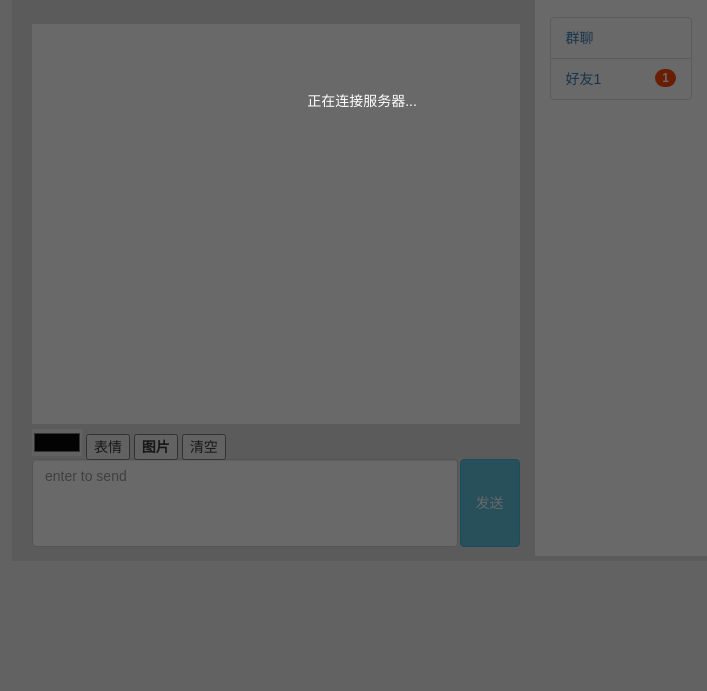
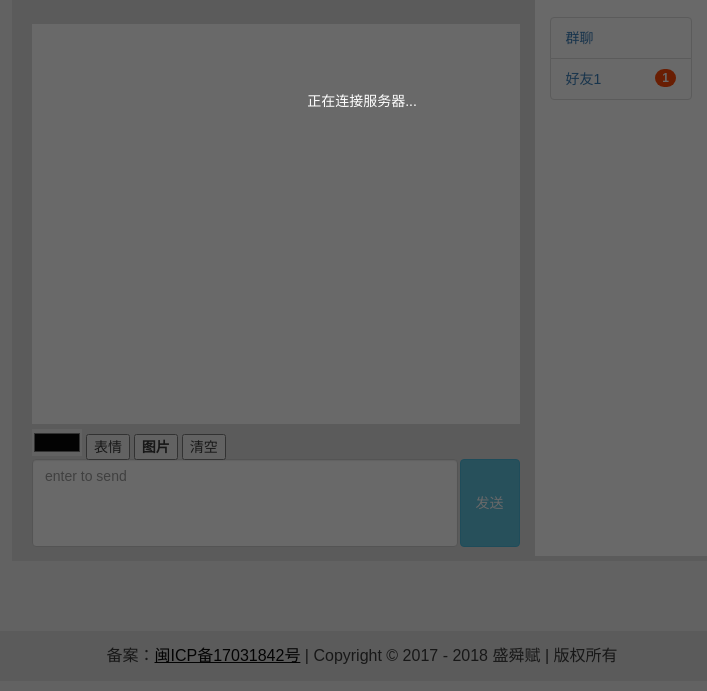
Before and after one commit to ShunfuSheng/chatroom, a website: page public/index.html in a window 1280 px wide. Shown: the part 109-800 px from the top of the page, without its empty margins (278-985 px from the left). Drawn offline with nearby package versions, Linux system fonts and the light colour scheme; no server answers.

Commit message:
添加备案信息

```diff
--- a/public/css/main.css
+++ b/public/css/main.css
@@ -157,3 +157,20 @@ i.glyphicon {
     color: orange;
     font-size: 18px;
 }
+
+footer {
+    width: 100%;
+    height: 50px;
+    line-height: 50px;
+    text-align: center;
+    font-size: 16px;
+    background-color: gainsboro;
+    position: fixed;
+    bottom: 10px;
+}
+
+footer a {
+    font-size: 16px;
+    color: #000;
+    text-decoration: underline;
+}
--- a/public/index.html
+++ b/public/index.html
@@ -58,6 +58,10 @@
             </div>
         </div>
     </div>
+    <!-- 底部备案号信息 -->
+    <footer>
+        <span>备案：<a href="http://www.miitbeian.gov.cn/publish/query/indexFirst.action">闽ICP备17031842号</a> | Copyright © 2017 - 2018 盛舜赋 | 版权所有</span>
+    </footer>
     <!-- 遮罩层 -->
     <div id="loginWrapper">
         <p id="info">正在连接服务器...</p>
```
